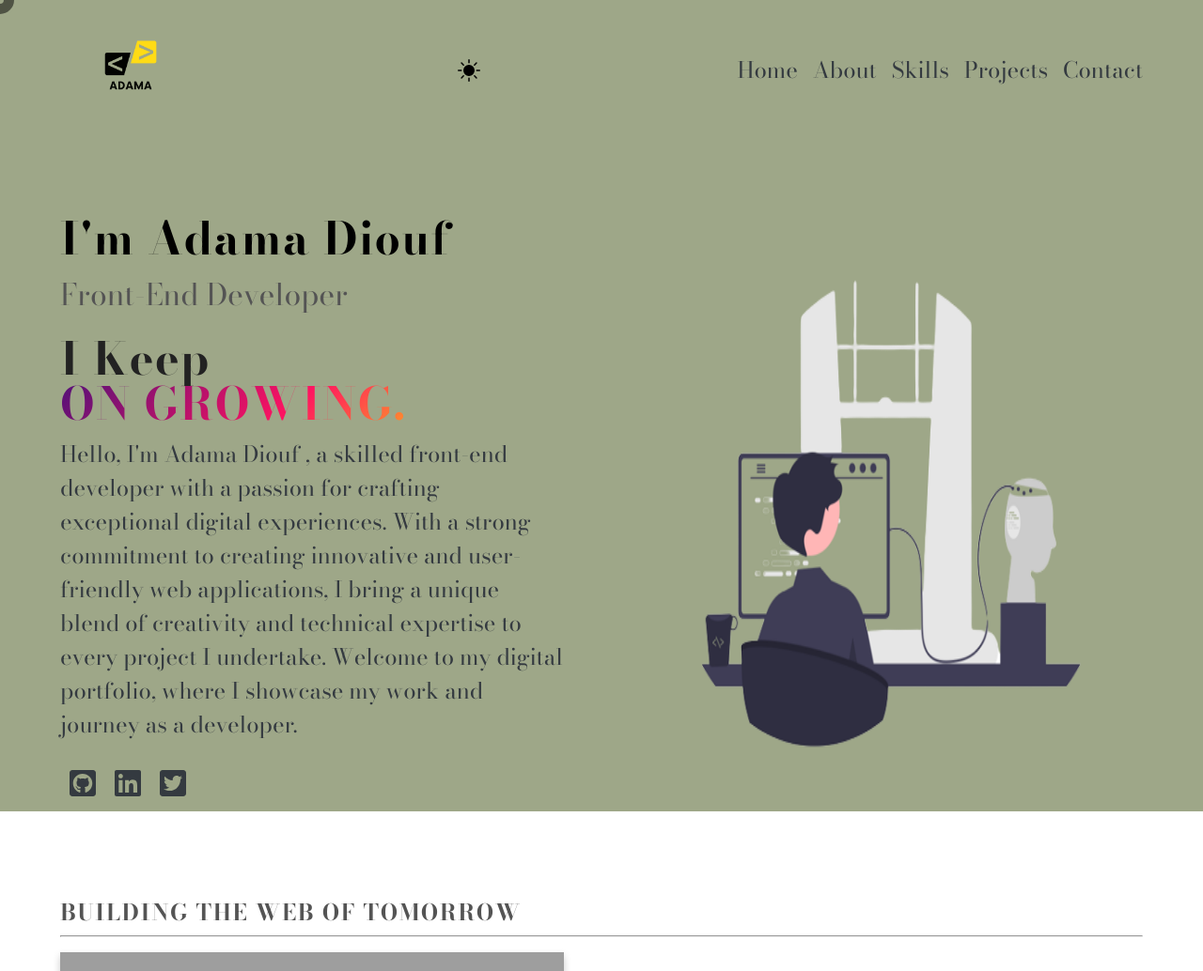
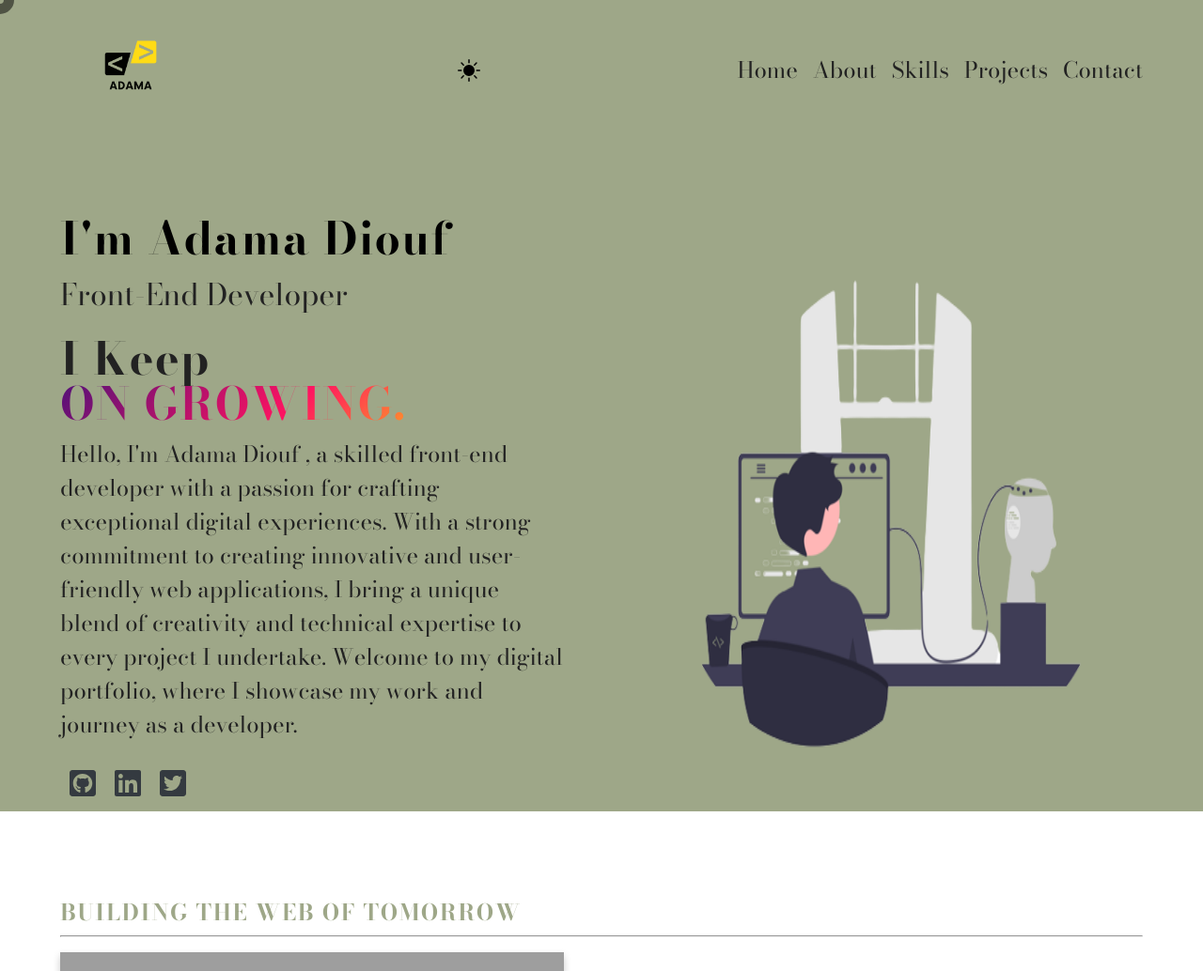
Before and after one commit to ADAMADIOUF/aminataportfolio, a React (Create React App) app: page / in a window 1280 px wide. Shown: the top 1034 px of the page at 94% size. Built offline with nearby package versions, Linux system fonts and the light colour scheme; grey boxes are pictures that could not be loaded; a web font is replaced by a local one.

Commit message:
change color dark mod

```diff
--- a/src/components/Skills.js
+++ b/src/components/Skills.js
@@ -13,9 +13,15 @@ const Skills = () => {
           const { id, title, text, icon } = link
           return (
             <li key={id} className='skill-item'>
-              <span className='skills-icon'>{icon}</span>
-              <h3 className='skills-title'>{title}</h3>
-              <p className='skills-description'>{text}</p>
+              <span data-aos='fade-up' className='skills-icon'>
+                {icon}
+              </span>
+              <h3 data-aos='fade-down' className='skills-title'>
+                {title}
+              </h3>
+              <p data-aos='fade-right' className='skills-description'>
+                {text}
+              </p>
             </li>
           )
         })}
--- a/src/index.css
+++ b/src/index.css
@@ -16,7 +16,7 @@
   --clr-primary-4: #dee2e6;
   --clr-primary-8: #9EA788;
   --clr-primary-9:  #CDBE8C;
-  --clr-primary-10: #fff800 ;
+  --clr-primary-10: #FCDC14 ;
     --clr-primary-11: #3d2616;
 
   --clr-white: #fff;
@@ -144,7 +144,7 @@ p {
   text-transform:uppercase;
   font-size: 1.5rem;
   font-weight: 800;
-  color: var(--clr-primary-3);
+  color: var(--clr-primary-8);
 }
 .underline{
   width: 10rem;
@@ -211,7 +211,7 @@ p {
   display: block;
   margin: 1rem;
   text-transform: capitalize;
-  color: var(--clr-primary-2);
+  color: var(--clr-black);
   font-size: 1.5rem;
   letter-spacing: var(--spacing);
   transition: var(--transition);
@@ -244,7 +244,7 @@ p {
     gap: 1rem;
   }
   .nav-item{
-    color: var(--clr-primary-2);
+    color: var(--clr-black);
     text-transform: capitalize;
     transition: var(--transition);
     font-size: 1.5rem;
@@ -307,14 +307,14 @@ p {
 
 .hero-title{
 font-size: 2rem;
-color: var(--clr-primary-3);
+color: var(--clr-black);
 }
 .hero-container article{
   max-width: 40rem;
 }
 .hero-description{
   font-size: 1.5rem;
-  color: var(--clr-primary-2);
+  color: var(--clr-black);
 }
 .hero-links-icons .hero-icon {
   margin: 0.5rem;
@@ -465,6 +465,8 @@ box-shadow: var(--dark-shadow);
 }
 .project-img{
   width: 100%;
+  border-radius: var(--radius);
+  box-shadow: var(--light-shadow);
 }
 @media (min-width:768px) {
   .project-container{
```
